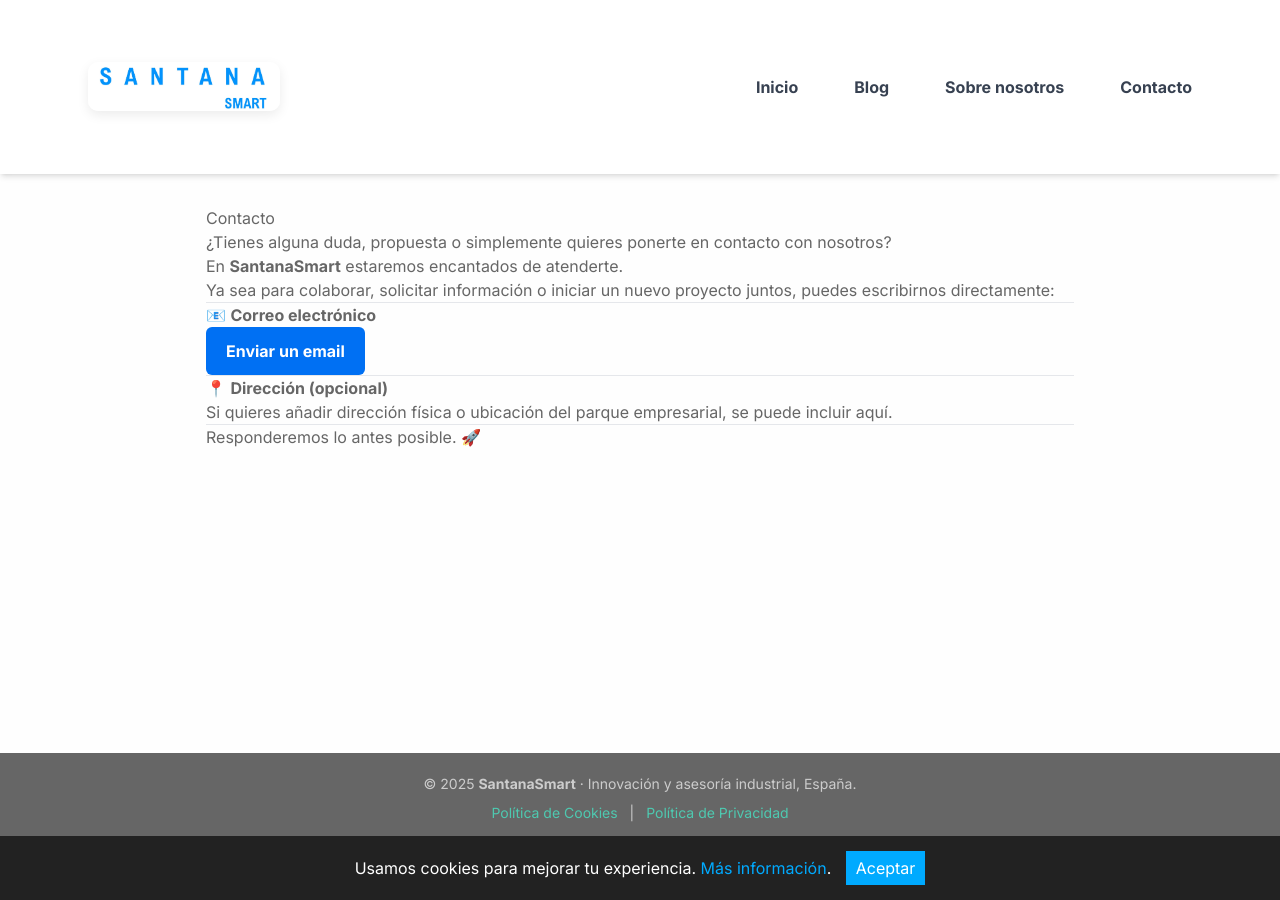
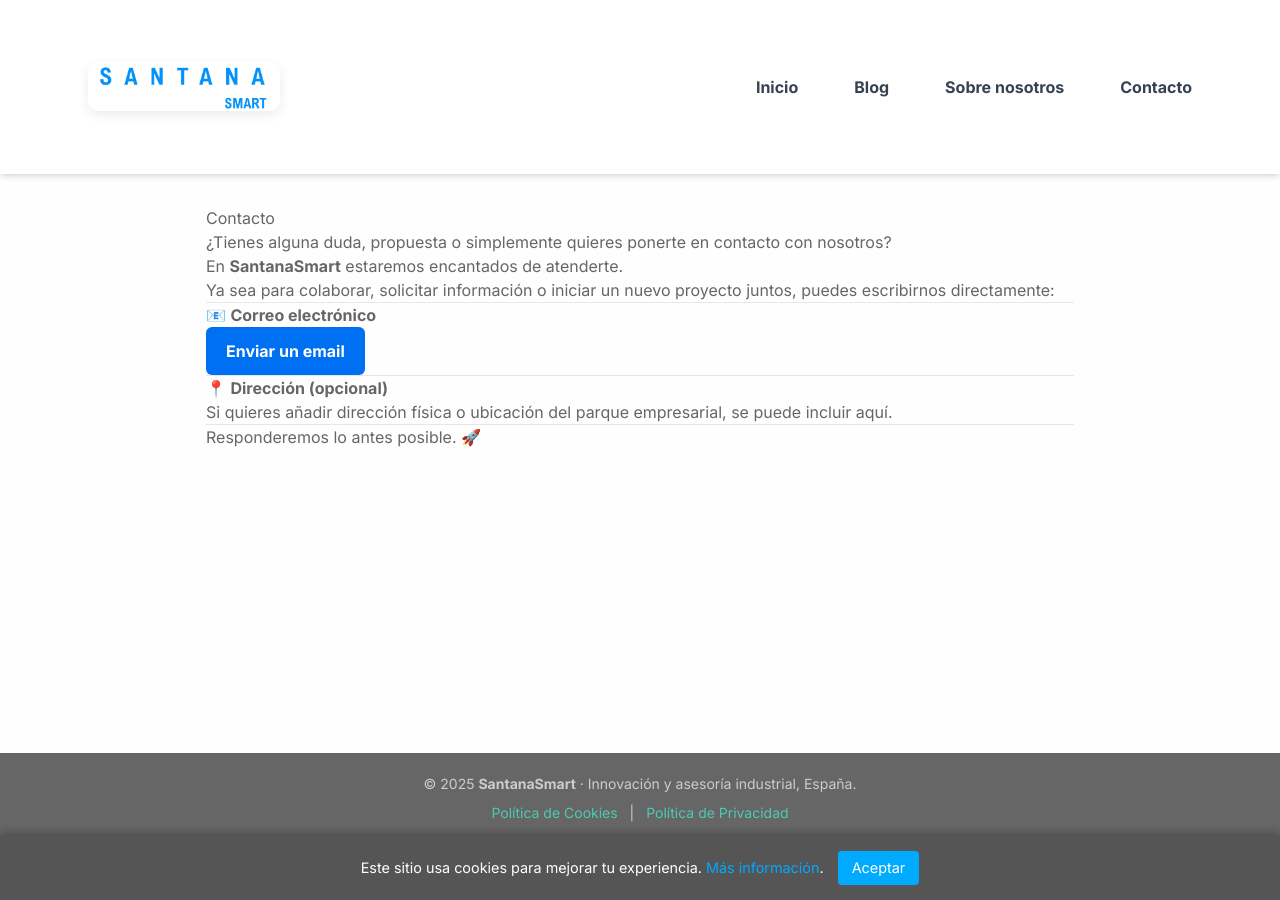
Before and after one commit to santanasmart/santanasmart.github.io, a Jekyll site: the page built from contact.md, in a window 1280 px wide. Built offline with Jekyll 4.4.1, drawn with Linux system fonts in a browser that asks for light colours; nearby versions of some CDN libraries; comment, search, counter and statistics services are not loaded.

Commit message:
Update default.html

```diff
--- a/_layouts/default.html
+++ b/_layouts/default.html
@@ -156,21 +156,39 @@
   })();
 </script>
 
-<!-- Banner de cookies -->
-<div id="cookie-banner" style="display:none; position:fixed; bottom:0; width:100%; background:#222; color:#fff; padding:15px; text-align:center; z-index:9999;">
-  Usamos cookies para mejorar tu experiencia.
-  <a href="/politica-cookies/" style="color:#0af;">Más información</a>.
-  <button id="accept-cookies" style="margin-left:10px; padding:5px 10px; background:#0af; border:none; color:#fff; cursor:pointer;">Aceptar</button>
+<!-- Banner de cookies (siempre visible) -->
+<div id="cookie-banner" style="
+  position:fixed;
+  bottom:0;
+  left:0;
+  width:100%;
+  background:#555; /* gris medio */
+  color:#fff;
+  padding:15px 10px;
+  text-align:center;
+  z-index:9999;
+  box-shadow:0 -2px 10px rgba(0,0,0,0.3);
+  font-size:0.9rem;">
+  Este sitio usa cookies para mejorar tu experiencia.
+  <a href="/politica-de-cookies/" style="color:#0af;">Más información</a>.
+  <button id="accept-cookies" style="
+    margin-left:10px;
+    padding:6px 14px;
+    background:#0af;
+    border:none;
+    border-radius:4px;
+    color:#fff;
+    cursor:pointer;">Aceptar</button>
 </div>
 
 <script>
 document.addEventListener("DOMContentLoaded", function() {
-  if (!localStorage.getItem("cookiesAccepted")) {
-    document.getElementById("cookie-banner").style.display = "block";
-  }
-  document.getElementById("accept-cookies").addEventListener("click", function() {
-    localStorage.setItem("cookiesAccepted", "true");
-    document.getElementById("cookie-banner").style.display = "none";
+  const banner = document.getElementById("cookie-banner");
+  const acceptBtn = document.getElementById("accept-cookies");
+
+  acceptBtn.addEventListener("click", function() {
+    // simplemente oculta el banner al hacer clic
+    banner.style.display = "none";
   });
 });
 </script>
```
